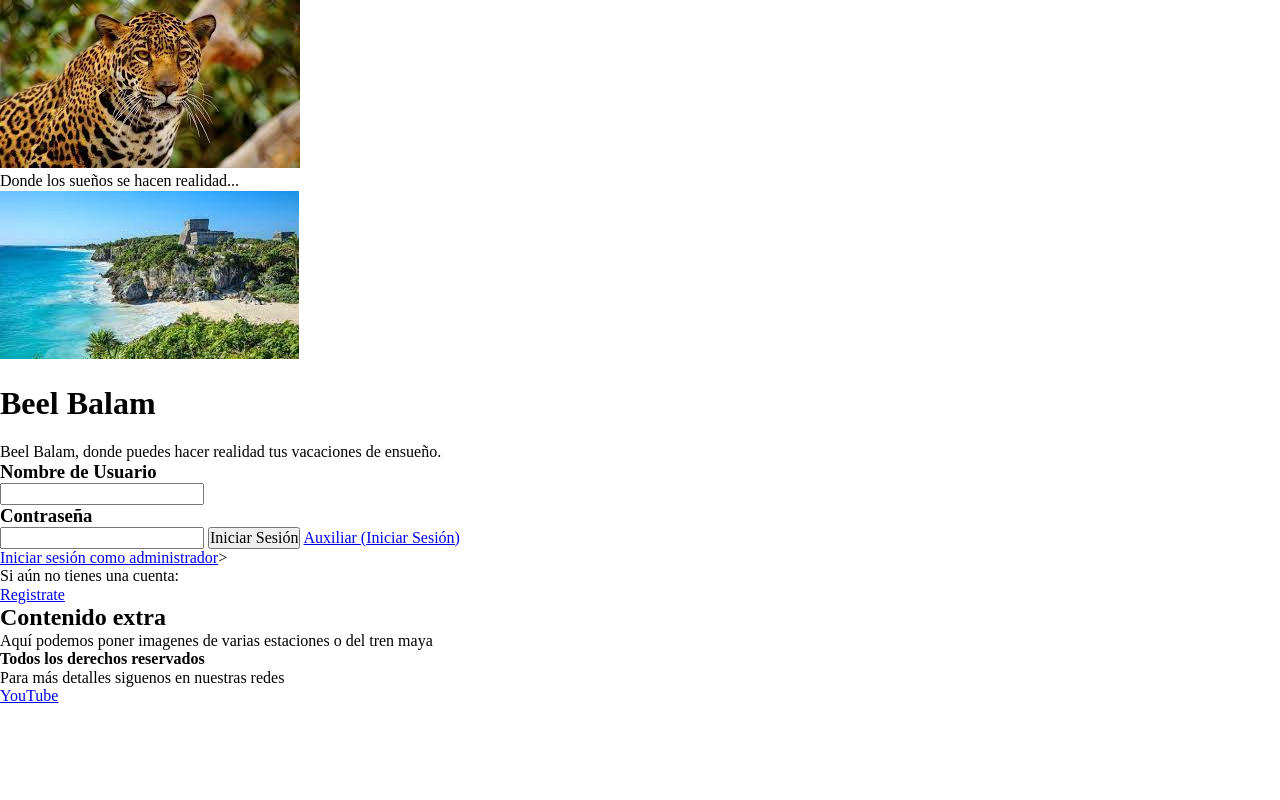
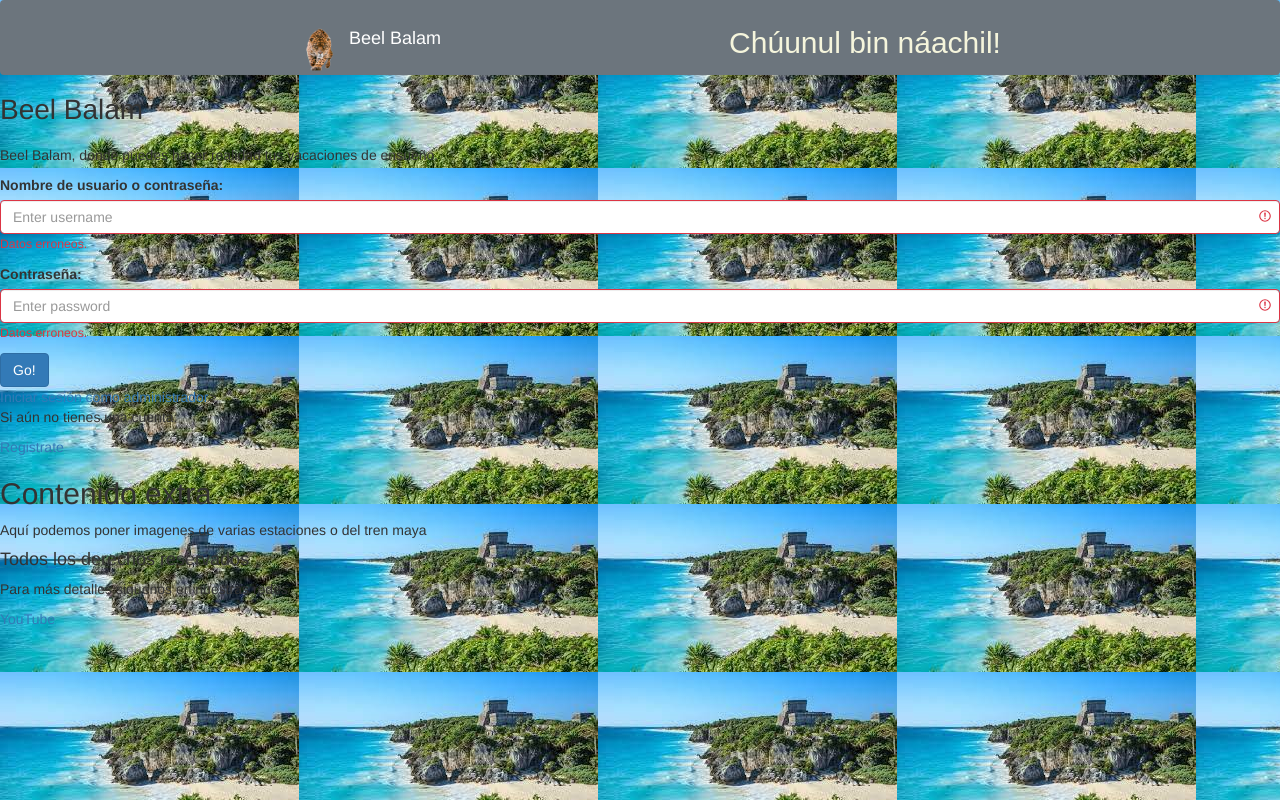
Before and after one commit to anahisaltocruz/BeelBalamFrontEnd, a plain HTML site: page inicioRegistro.html in a window 1280 px wide. Drawn offline with nearby package versions, Linux system fonts and the light colour scheme.

Commit message:
barras de inicio

```diff
--- a/inicioRegistro.html
+++ b/inicioRegistro.html
@@ -4,29 +4,37 @@
 	<title>Beel Bálam</title>
 	<meta charset="utf-8">
 	<meta name="keywords" content="Playa, Sol, Tren Maya, Mar, Cancún">
+	<link href="https://cdn.jsdelivr.net/npm/bootstrap@5.1.3/dist/css/bootstrap.min.css" rel="stylesheet">
+  	<script src="https://cdn.jsdelivr.net/npm/bootstrap@5.1.3/dist/js/bootstrap.bundle.min.js"></script>
+	<link rel="stylesheet" href="https://maxcdn.bootstrapcdn.com/bootstrap/3.4.1/css/bootstrap.min.css">
+	<script src="https://ajax.googleapis.com/ajax/libs/jquery/3.6.0/jquery.min.js"></script>
+	<script src="https://maxcdn.bootstrapcdn.com/bootstrap/3.4.1/js/bootstrap.min.js"></script>
 	<link rel="icon" href="jaguar.ico">
 	<link rel="stylesheet" type="text/css" href="normalize.css">
 </head>
-<body>
-	<header>
+<body background="tulum.jpg">
 		<!--
 		el header se mantiene igual en todas las paginas
 		-->
-		<nav>
-			<ul>
-				<li>
-					<img src="jag.jpg" alt="Beel Balam">
-				</li>
-				<li>
-					Donde los sueños se hacen realidad...
-				</li>
-			</ul>
-		</nav>
-	</header>
+
+		<nav class="navbar navbar-expand-sm bg-secondary navbar-dark">
+			<div class="container-fluid">
+					<ul class="nav">
+					  <a class="navbar-brand" href="#">
+						  <img src="balam.png" alt="" width="65" height="44" class="d-inline-block align-text-top">
+						  Beel Balam
+					  </a>
+				   </ul>
+
+				  <ul class="nav justify-content-center">
+					  <h2 style="color:beige; text-align:center; font-family: Papyrus, fantasy;">
+						  Chúunul bin náachil!
+					  </h2>
+				  </ul>
+			</div>
+	  	</nav>
+
 	<article>
-		<section>
-			<img src="tulum.jpg" alt="Tulum, Quintana Roo" title="Tulum">
-		</section>
 		<section>
 			<h1>
 				Beel Balam
@@ -36,17 +44,20 @@
 			</p>
 		</section>
 		<section><!--inicio de sesion-->
-			<form>
-				<h3>
-					Nombre de Usuario
-				</h3>
-				<input type="text" name="nombreUsuario">
-				<h3>
-					Contraseña
-				</h3>
-				<input type="password" name="contraseña">
-				<input type="button" name="inicioSesion" value="Iniciar Sesión">
-				<a href="comprarBoletos.html">Auxiliar (Iniciar Sesión)</a>
+			<form action="/action_page.php" class="was-validated">
+				<div class="mb-3 mt-3">
+				  <label for="uname" class="form-label">Nombre de usuario o contraseña:</label>
+				  <input type="text" class="form-control" id="uname" placeholder="Enter username" name="uname" required>
+				  <div class="valid-feedback">Valido.</div>
+				  <div class="invalid-feedback">Datos erroneos.</div>
+				</div>
+				<div class="mb-3">
+				  <label for="pwd" class="form-label">Contraseña:</label>
+				  <input type="password" class="form-control" id="pwd" placeholder="Enter password" name="pswd" required>
+				  <div class="valid-feedback">Valido.</div>
+				  <div class="invalid-feedback">Datos erroneos.</div>
+				</div>
+			  <button type="submit" class="btn btn-primary">Go!</button>
 			</form>
 			<a href="iniSesionAdmin.html">Iniciar sesión como administrador</a>>
 			<p>
```
Also changed, not shown: index.html (+0 -2 lines), iniSesionAdmin.html (+20 -12 lines).
